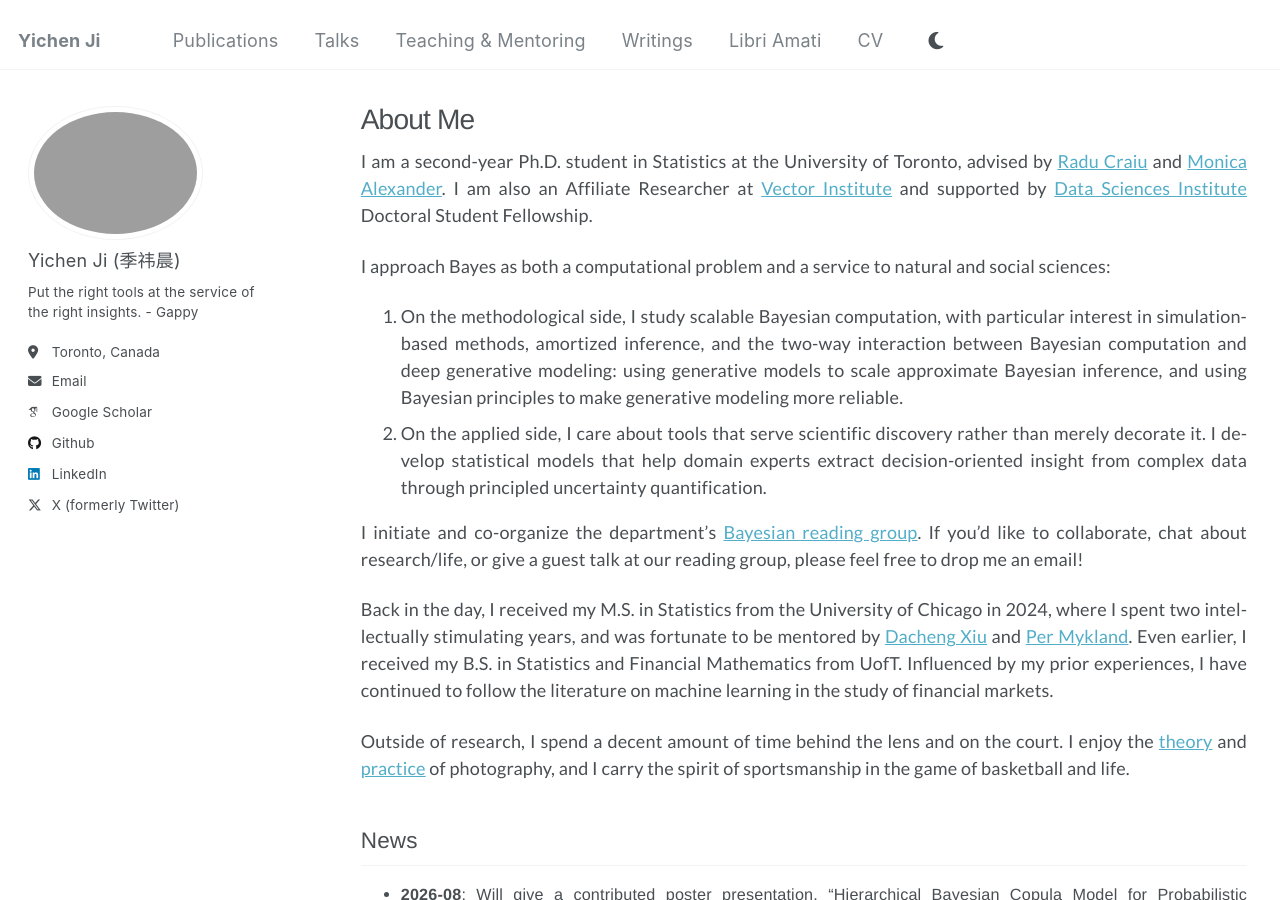
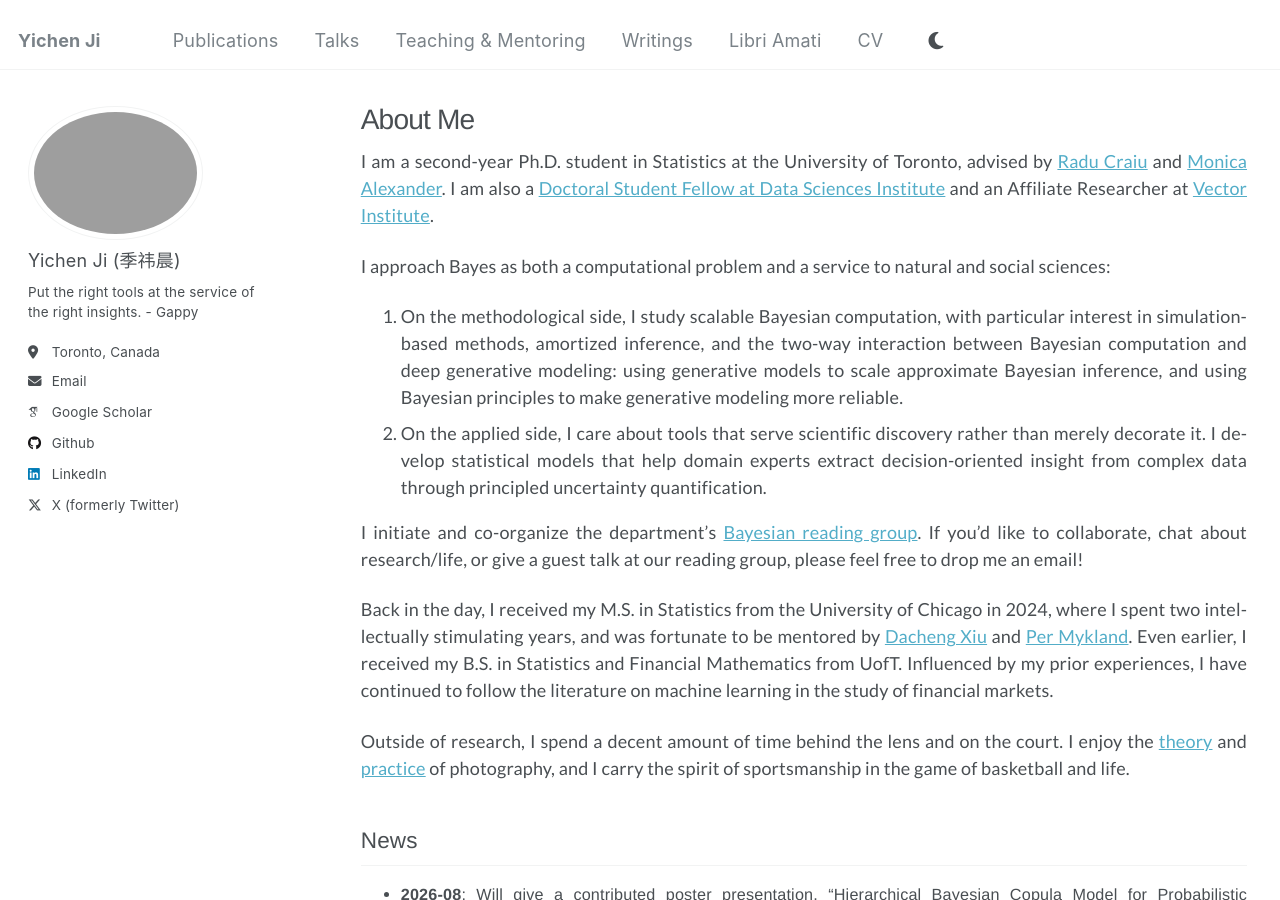
Before and after one commit to user-jiyichen/user-jiyichen.github.io, a Jekyll site: the page built from _pages/about.md, in a window 1280 px wide and 900 px high. Built offline with Jekyll 4.4.1, drawn with Linux system fonts in a browser that asks for light colours; some web fonts are replaced.

Commit message:
Update about.md

```diff
--- a/_pages/about.md
+++ b/_pages/about.md
@@ -7,7 +7,7 @@
   - /about.html
 ---
 
-I am a second-year Ph.D. student in Statistics at the University of Toronto, advised by [Radu Craiu](https://raducraiu.com/) and [Monica Alexander](https://www.monicaalexander.com/). I am also an Affiliate Researcher at [Vector Institute](https://vectorinstitute.ai/) and supported by [Data Sciences Institute](https://datasciences.utoronto.ca/) Doctoral Student Fellowship.
+I am a second-year Ph.D. student in Statistics at the University of Toronto, advised by [Radu Craiu](https://raducraiu.com/) and [Monica Alexander](https://www.monicaalexander.com/). I am also a [Doctoral Student Fellow at Data Sciences Institute](https://datasciences.utoronto.ca/doctoral-student-fellowship/) and an Affiliate Researcher at [Vector Institute](https://vectorinstitute.ai/).
 
 I approach Bayes as both a computational problem and a service to natural and social sciences:
 1. On the methodological side, I study scalable Bayesian computation, with particular interest in simulation-based methods, amortized inference, and the two-way interaction between Bayesian computation and deep generative modeling: using generative models to scale approximate Bayesian inference, and using Bayesian principles to make generative modeling more reliable.
```
